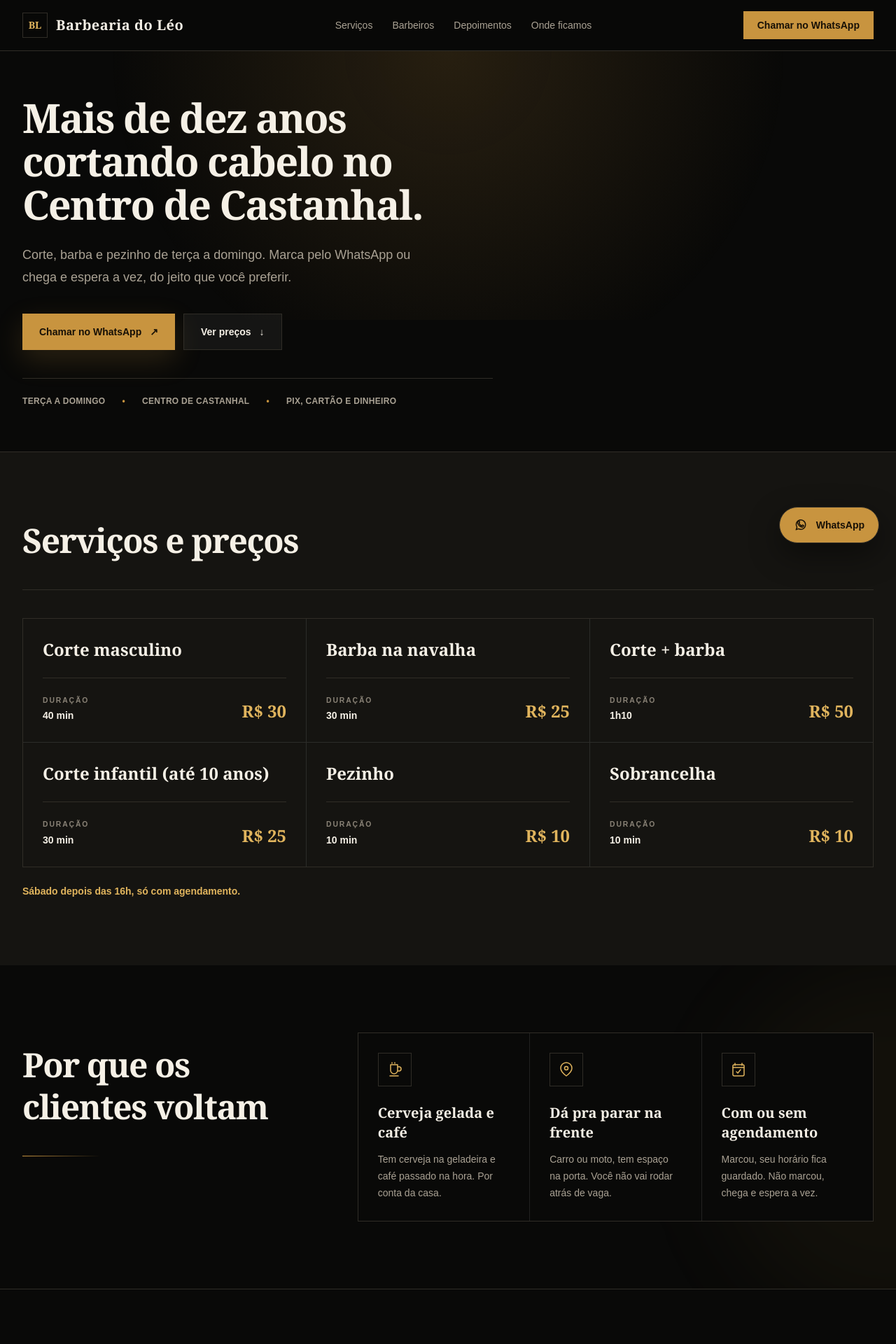
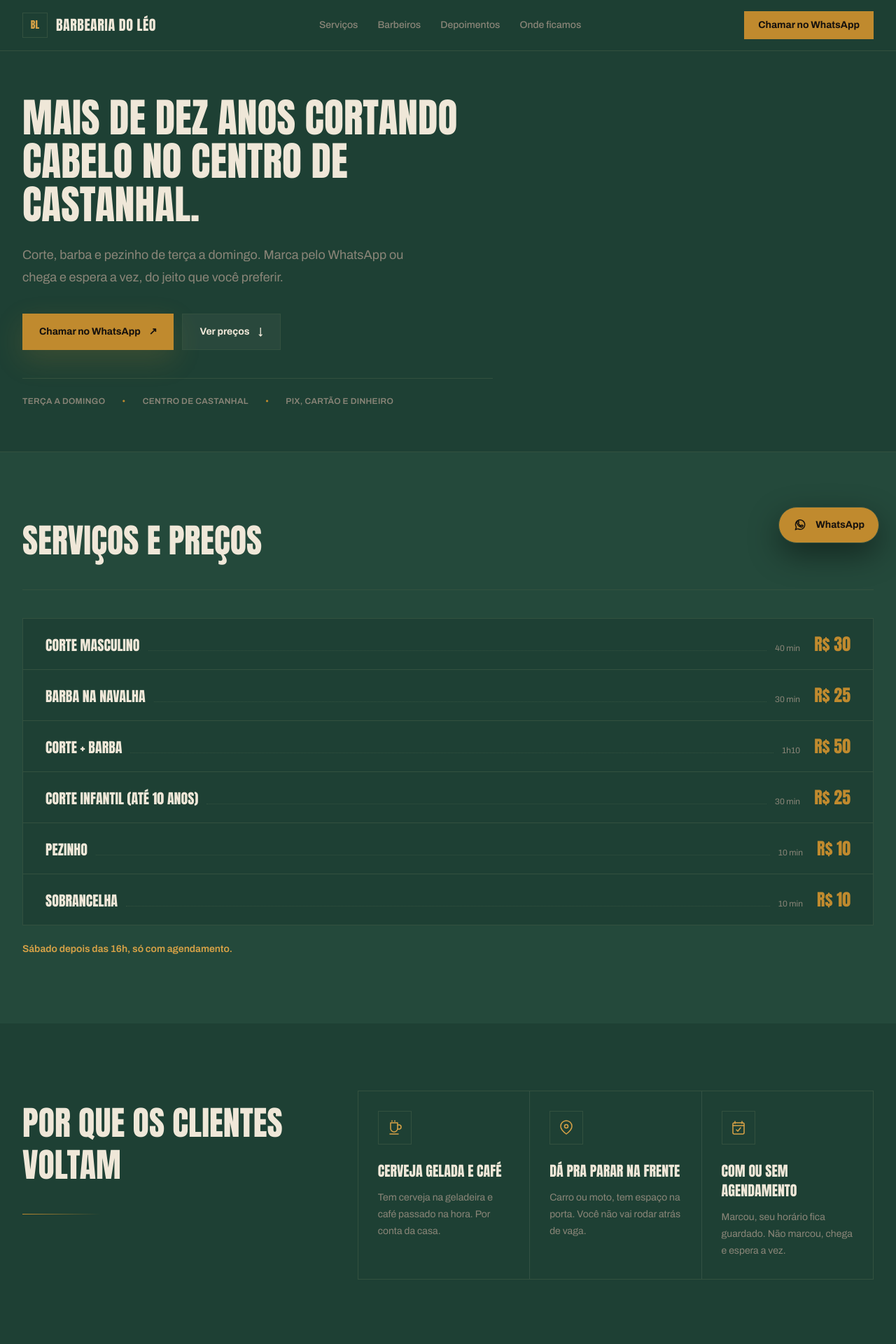
Before and after one commit to JoaoOliveira20/barber-landing-page, a Next.js app: page / in a window 1280 px wide. Shown: the top 1920 px of the page at 70% size. Built offline with nearby package versions, Linux system fonts and the light colour scheme.

Commit message:
feat: apply barbershop visual identity
Also trims the gallery to a compact 5-photo mosaic with a single
context line, and drops per-image layout coupling ahead of the
photo replacement.

```diff
--- a/src/app/globals.css
+++ b/src/app/globals.css
@@ -1,16 +1,16 @@
 @import "tailwindcss";
 
 :root {
-  --background: #090908;
-  --surface: #151411;
-  --surface-elevated: #1d1b17;
-  --foreground: #f5f0e6;
-  --muted: #aaa294;
-  --subtle: #898276;
-  --border: #302d27;
-  --accent: #c8943f;
-  --accent-strong: #e0b45d;
-  --accent-foreground: #171006;
+  --background: #1e4034;
+  --surface: #24493b;
+  --surface-elevated: #2b5444;
+  --foreground: #efe7d8;
+  --muted: #8a8578;
+  --subtle: #6e6a60;
+  --border: #33513f;
+  --accent: #c08a2e;
+  --accent-strong: #d9a347;
+  --accent-foreground: #14100d;
 }
 
 @theme inline {
@@ -24,8 +24,8 @@
   --color-accent: var(--accent);
   --color-accent-strong: var(--accent-strong);
   --color-accent-foreground: var(--accent-foreground);
-  --font-sans: Arial, Helvetica, sans-serif;
-  --font-display: Georgia, "Times New Roman", serif;
+  --font-sans: var(--font-body-family), Arial, Helvetica, sans-serif;
+  --font-display: var(--font-display-family), Georgia, "Times New Roman", serif;
 }
 
 * {
@@ -41,15 +41,9 @@ html {
 body {
   min-height: 100vh;
   margin: 0;
-  background:
-    radial-gradient(
-      circle at 50% -10%,
-      rgb(200 148 63 / 12%),
-      transparent 30rem
-    ),
-    var(--background);
+  background: var(--background);
   color: var(--foreground);
-  font-family: Arial, Helvetica, sans-serif;
+  font-family: var(--font-sans);
   text-rendering: optimizeLegibility;
 }
 
@@ -93,7 +87,7 @@ button {
 
 .whatsapp-cta:hover {
   transform: translateY(-0.125rem);
-  box-shadow: 0 14px 38px rgb(200 148 63 / 22%);
+  box-shadow: 0 14px 38px rgb(192 138 46 / 22%);
 }
 
 .whatsapp-cta:active {
--- a/src/app/layout.tsx
+++ b/src/app/layout.tsx
@@ -1,9 +1,24 @@
 import type { Metadata, Viewport } from "next";
+import { Anton, Archivo } from "next/font/google";
 import type { ReactNode } from "react";
 
 import { siteConfig } from "@/config/site";
 
 import "./globals.css";
+
+const bodyFont = Archivo({
+  subsets: ["latin"],
+  weight: ["400", "500", "600", "700"],
+  variable: "--font-body-family",
+  display: "swap",
+});
+
+const displayFont = Anton({
+  subsets: ["latin"],
+  weight: "400",
+  variable: "--font-display-family",
+  display: "swap",
+});
 
 export const metadata: Metadata = {
   title: siteConfig.title,
@@ -29,7 +44,7 @@ export const metadata: Metadata = {
 
 export const viewport: Viewport = {
   colorScheme: "dark",
-  themeColor: "#090908",
+  themeColor: "#1e4034",
 };
 
 type RootLayoutProps = Readonly<{
@@ -38,7 +53,7 @@ type RootLayoutProps = Readonly<{
 
 export default function RootLayout({ children }: RootLayoutProps) {
   return (
-    <html lang="pt-BR">
+    <html lang="pt-BR" className={`${bodyFont.variable} ${displayFont.variable}`}>
       <body className="antialiased">{children}</body>
     </html>
   );
--- a/src/components/layout/site-header.tsx
+++ b/src/components/layout/site-header.tsx
@@ -7,7 +7,7 @@ import {
 
 export function SiteHeader() {
   return (
-    <header className="sticky top-0 z-50 border-b border-white/10 bg-background/85 backdrop-blur-xl">
+    <header className="sticky top-0 z-50 border-b border-foreground/10 bg-background/85 backdrop-blur-xl">
       <Container className="flex h-16 items-center justify-between gap-3 sm:h-18 sm:gap-4">
         <a
           href="#inicio"
@@ -16,11 +16,11 @@ export function SiteHeader() {
         >
           <span
             aria-hidden="true"
-            className="grid size-9 place-items-center border border-accent/60 font-display text-sm font-semibold text-accent-strong transition-colors group-hover:border-accent-strong"
+            className="grid size-9 place-items-center border border-accent/60 font-display text-sm text-accent-strong uppercase transition-colors group-hover:border-accent-strong"
           >
             {siteConfig.initials}
           </span>
-          <span className="hidden font-display text-lg font-semibold tracking-wide text-foreground sm:inline sm:text-xl">
+          <span className="hidden font-display text-lg tracking-wide text-foreground uppercase sm:inline sm:text-xl">
             {siteConfig.name}
           </span>
         </a>
--- a/src/components/sections/differentials-section.tsx
+++ b/src/components/sections/differentials-section.tsx
@@ -53,18 +53,13 @@ export function DifferentialsSection() {
     <section
       id="diferenciais"
       aria-labelledby="differentials-title"
-      className="relative overflow-hidden py-16 sm:py-20 lg:py-24"
+      className="relative py-16 sm:py-20 lg:py-24"
     >
-      <div
-        aria-hidden="true"
-        className="absolute top-0 right-0 -z-10 size-[32rem] translate-x-1/2 rounded-full bg-accent/5 blur-3xl"
-      />
-
       <Container className="grid gap-10 sm:gap-12 xl:grid-cols-[0.72fr_1.28fr] xl:gap-16">
         <div className="xl:pt-4">
           <h2
             id="differentials-title"
-            className="max-w-lg font-display text-3xl leading-tight font-semibold tracking-[-0.03em] text-foreground sm:text-4xl lg:text-5xl"
+            className="max-w-lg font-display text-3xl leading-tight text-foreground uppercase sm:text-4xl lg:text-5xl"
           >
             Por que os clientes voltam
           </h2>
@@ -75,17 +70,17 @@ export function DifferentialsSection() {
           />
         </div>
 
-        <ul className="grid gap-px overflow-hidden border border-white/10 bg-white/10 sm:grid-cols-3">
+        <ul className="grid gap-px overflow-hidden border border-foreground/10 bg-foreground/10 sm:grid-cols-3">
           {differentials.map((differential) => (
             <li
               key={differential.title}
-              className="group bg-background p-6 transition-[background-color,box-shadow] duration-300 hover:bg-surface hover:shadow-[inset_0_1px_0_rgba(224,180,93,0.22)] motion-reduce:transition-none sm:p-7"
+              className="bg-background p-6 sm:p-7"
             >
-              <div className="grid size-12 place-items-center border border-accent/30 text-accent-strong transition-colors group-hover:border-accent">
+              <div className="grid size-12 place-items-center border border-accent/30 text-accent-strong">
                 <FeatureIcon name={differential.icon} />
               </div>
 
-              <h3 className="mt-6 font-display text-xl font-semibold text-foreground">
+              <h3 className="mt-6 font-display text-xl text-foreground uppercase">
                 {differential.title}
               </h3>
               <p className="mt-3 text-sm leading-6 text-muted">
--- a/src/components/sections/hero-section.tsx
+++ b/src/components/sections/hero-section.tsx
@@ -9,16 +9,11 @@ export function HeroSection() {
       aria-labelledby="hero-title"
       className="relative isolate overflow-hidden"
     >
-      <div
-        aria-hidden="true"
-        className="absolute inset-x-0 top-0 -z-10 h-96 bg-[radial-gradient(circle_at_top,rgba(200,148,63,0.16),transparent_65%)]"
-      />
-
       <Container className="py-12 sm:py-14 lg:py-16">
         <div className="max-w-2xl">
           <h1
             id="hero-title"
-            className="font-display text-[clamp(2.25rem,4.5vw,3.75rem)] leading-[1.08] font-semibold tracking-[-0.03em] text-foreground"
+            className="font-display text-[clamp(2.25rem,4.5vw,3.75rem)] leading-[1.08] text-foreground uppercase"
           >
             {heroContent.title}
           </h1>
@@ -32,7 +27,7 @@ export function HeroSection() {
               href={whatsappUrl}
               target="_blank"
               rel="noreferrer"
-              className="whatsapp-cta inline-flex min-h-13 items-center justify-center gap-3 whitespace-nowrap bg-accent px-5 text-sm font-bold text-accent-foreground shadow-[0_14px_40px_rgba(200,148,63,0.18)] hover:bg-accent-strong sm:px-6"
+              className="whatsapp-cta inline-flex min-h-13 items-center justify-center gap-3 whitespace-nowrap bg-accent px-5 text-sm font-bold text-accent-foreground shadow-[0_14px_40px_rgba(192,138,46,0.18)] hover:bg-accent-strong sm:px-6"
               aria-label={`Chamar a ${siteConfig.name} no WhatsApp`}
             >
               {heroContent.primaryCtaLabel}
@@ -41,7 +36,7 @@ export function HeroSection() {
 
             <a
               href="#servicos"
-              className="inline-flex min-h-13 items-center justify-center gap-3 whitespace-nowrap border border-white/15 bg-white/5 px-5 text-sm font-bold text-foreground transition-colors hover:border-accent/60 hover:bg-white/8 sm:px-6"
+              className="inline-flex min-h-13 items-center justify-center gap-3 whitespace-nowrap border border-foreground/15 bg-foreground/5 px-5 text-sm font-bold text-foreground transition-colors hover:border-accent/60 hover:bg-foreground/8 sm:px-6"
             >
               {heroContent.secondaryCtaLabel}
               <span aria-hidden="true">↓</span>
@@ -50,7 +45,7 @@ export function HeroSection() {
 
           <ul
             aria-label="Informações rápidas"
-            className="mt-8 flex flex-col gap-3 border-t border-white/10 pt-5 text-xs font-semibold tracking-wide text-muted uppercase sm:mt-10 sm:flex-row sm:flex-wrap sm:gap-x-6 sm:pt-6"
+            className="mt-8 flex flex-col gap-3 border-t border-foreground/10 pt-5 text-xs font-semibold tracking-wide text-muted uppercase sm:mt-10 sm:flex-row sm:flex-wrap sm:gap-x-6 sm:pt-6"
           >
             {heroContent.infoItems.map((item, index) => (
               <li
--- a/src/components/sections/services-section.tsx
+++ b/src/components/sections/services-section.tsx
@@ -6,44 +6,44 @@ export function ServicesSection() {
     <section
       id="servicos"
       aria-labelledby="services-title"
-      className="relative border-t border-white/8 bg-surface py-16 sm:py-20 lg:py-24"
+      className="relative border-t border-foreground/8 bg-surface py-16 sm:py-20 lg:py-24"
     >
       <Container>
-        <div className="border-b border-white/10 pb-8 lg:pb-10">
+        <div className="border-b border-foreground/10 pb-8 lg:pb-10">
           <h2
             id="services-title"
-            className="font-display text-3xl leading-tight font-semibold tracking-[-0.03em] text-foreground sm:text-4xl lg:text-5xl"
+            className="font-display text-3xl leading-tight text-foreground uppercase sm:text-4xl lg:text-5xl"
           >
             Serviços e preços
           </h2>
         </div>
 
-        <div className="mt-8 grid gap-px overflow-hidden border border-white/10 bg-white/10 sm:mt-10 sm:grid-cols-2 lg:grid-cols-3">
-          {services.map((service) => (
-            <article
-              key={service.name}
-              className="group relative flex flex-col bg-surface p-6 transition-colors duration-300 hover:bg-surface-elevated motion-reduce:transition-none sm:p-7"
-            >
-              <h3 className="font-display text-2xl font-semibold text-foreground">
-                {service.name}
-              </h3>
-
-              <dl className="mt-6 flex items-end justify-between gap-5 border-t border-white/10 pt-6">
-                <div>
-                  <dt className="text-[0.65rem] font-bold tracking-[0.18em] text-subtle uppercase">
-                    Duração
-                  </dt>
-                  <dd className="mt-1 text-sm font-semibold text-foreground">
+        <div className="mt-8 border border-accent/35 bg-background sm:mt-10">
+          <ul className="divide-y divide-accent/15">
+            {services.map((service) => (
+              <li
+                key={service.name}
+                className="flex flex-wrap items-baseline justify-between gap-x-4 gap-y-1 px-5 py-4 sm:flex-nowrap sm:gap-x-5 sm:px-8 sm:py-5"
+              >
+                <div className="flex min-w-0 flex-1 items-baseline gap-3">
+                  <span className="font-display text-lg whitespace-nowrap text-foreground uppercase sm:text-xl">
+                    {service.name}
+                  </span>
+                  <span
+                    aria-hidden="true"
+                    className="hidden h-px flex-1 border-b border-dotted border-foreground/25 sm:block"
+                  />
+                  <span className="text-xs whitespace-nowrap text-muted">
                     {service.duration}
-                  </dd>
+                  </span>
                 </div>
 
-                <dd className="font-display text-2xl font-semibold text-accent-strong">
+                <span className="font-display text-xl whitespace-nowrap text-accent sm:text-2xl">
                   {service.price}
-                </dd>
-              </dl>
-            </article>
-          ))}
+                </span>
+              </li>
+            ))}
+          </ul>
         </div>
 
         <p className="mt-6 text-sm font-semibold text-accent-strong">
--- a/src/config/content.ts
+++ b/src/config/content.ts
@@ -134,54 +134,45 @@ export const testimonials = [
   },
 ] as const satisfies readonly Testimonial[];
 
+export const galleryNote =
+  "Quatro cadeiras, ar-condicionado, e a espera com café ou cerveja por conta da casa.";
+
 export type GalleryItem = Readonly<{
-  layout: "featured" | "standard" | "wide";
   image: Readonly<{
     src: `/images/${string}`;
     alt: string;
-    objectPosition?: string;
   }>;
 }>;
 
 export const galleryItems: readonly GalleryItem[] = [
   {
-    layout: "featured",
     image: {
       src: "/images/barber-cut.webp",
       alt: "Barbeiro realizando um corte masculino na barbearia",
-      objectPosition: "64% center",
     },
   },
   {
-    layout: "standard",
     image: {
       src: "/images/barber-shop.webp",
       alt: "Interior da barbearia com espelhos e poltronas",
-      objectPosition: "center",
     },
   },
   {
-    layout: "standard",
     image: {
       src: "/images/barber-service.webp",
       alt: "Barbeiro cuidando do acabamento do cliente",
-      objectPosition: "65% center",
     },
   },
   {
-    layout: "standard",
     image: {
       src: "/images/beard.webp",
       alt: "Barbeiro desenhando o contorno da barba de um cliente",
-      objectPosition: "68% center",
     },
   },
   {
-    layout: "wide",
     image: {
       src: "/images/barber-finish.webp",
       alt: "Cliente observando o acabamento do corte no espelho",
-      objectPosition: "45% center",
     },
   },
 ];
```
Also changed, not shown: src/components/layout/site-footer.tsx (+4 -4 lines), src/components/sections/barbers-section.tsx (+4 -4 lines), src/components/sections/gallery-section.tsx (+9 -20 lines), src/components/sections/location-section.tsx (+4 -4 lines), src/components/sections/testimonials-section.tsx (+4 -4 lines).
